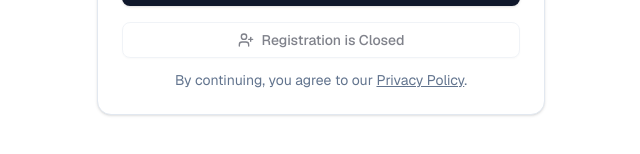
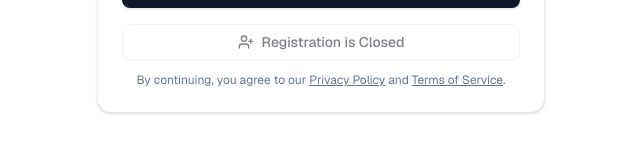
Before and after one commit to ihatenodejs/librecloud-web, a Next.js app: page /account/login in a window 1280 px wide. Shown: the part 402-556 px from the top of the page, without its empty margins (319-959 px from the left). Built offline with nearby package versions, Linux system fonts and the light colour scheme; no server answers.

Commit message:
chore: add mention of tos, add hover effect, bump

```diff
--- a/app/account/login/page.tsx
+++ b/app/account/login/page.tsx
@@ -69,7 +69,7 @@ export default async function Login() {
           </form>
         </CardContent>
         <CardFooter className="justify-center">
-          <p className="text-sm text-muted-foreground -mt-3">By continuing, you agree to our <Link href="/legal/privacy" className="underline">Privacy Policy</Link>.</p>
+          <p className="text-xs text-muted-foreground -mt-3">By continuing, you agree to our <Link href="/legal/privacy" className="underline hover:text-primary transition-all">Privacy Policy</Link> and <Link href="/legal/terms" className="underline hover:text-primary transition-all">Terms of Service</Link>.</p>
         </CardFooter>
       </Card>
     </div>
--- a/package.json
+++ b/package.json
@@ -34,12 +34,12 @@
     "cmdk": "1.0.0",
     "cookies-next": "^5.1.0",
     "fast-xml-parser": "^5.2.1",
-    "framer-motion": "^12.7.4",
+    "framer-motion": "^12.8.0",
     "geist": "^1.3.1",
     "input-otp": "^1.4.2",
     "js-cookie": "^3.0.5",
     "lucide-react": "^0.487.0",
-    "motion": "^12.7.4",
+    "motion": "^12.8.0",
     "next": "^15.3.1",
     "next-auth": "^5.0.0-beta.26",
     "next-themes": "^0.4.6",
```
